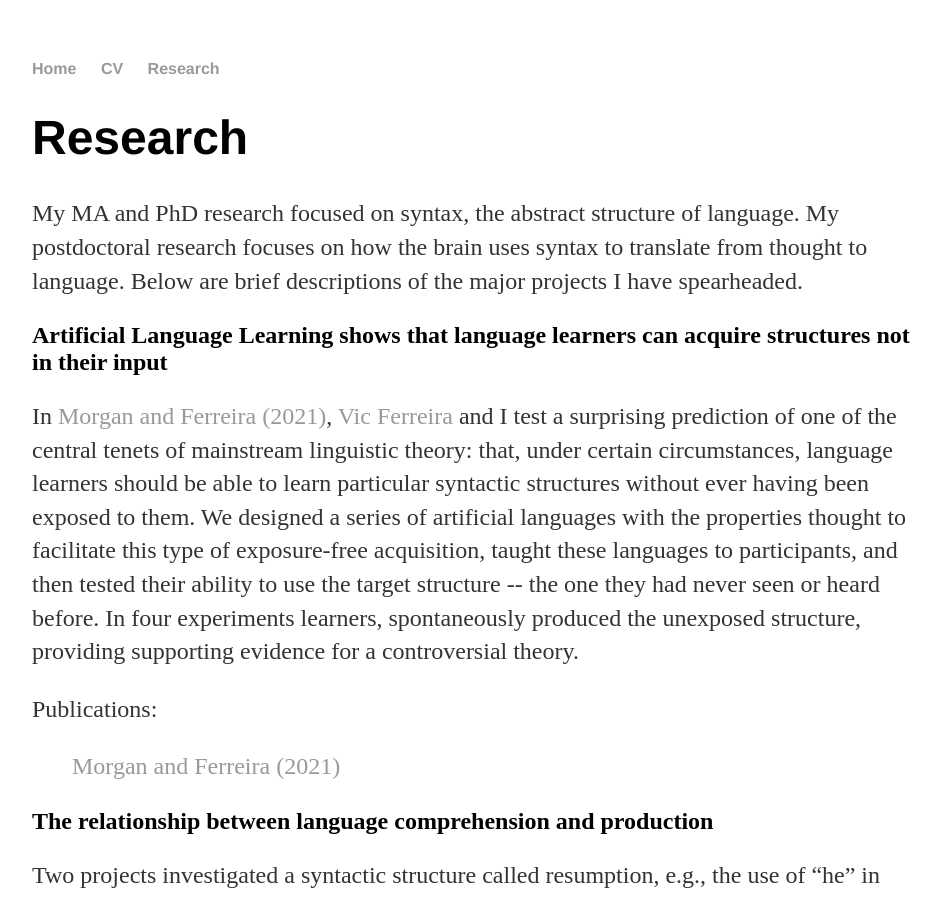
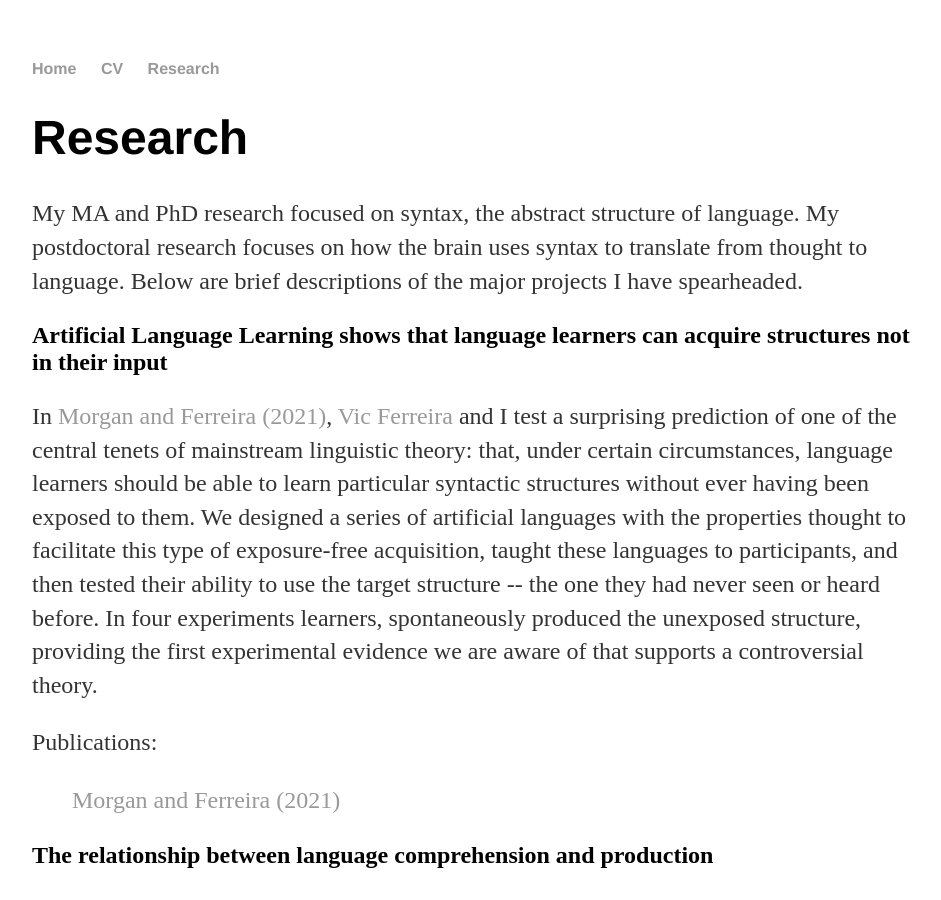
Before and after one commit to adam-milton-morgan/adam-milton-morgan.github.io, a Jekyll site: the page built from research/index.html, in a window 1280 px wide and 900 px high. Shown: the whole window, without its empty margins (160-1101 px from the left). Built offline with Jekyll 4.4.1, drawn with Linux system fonts in a browser that asks for light colours.

Commit message:
Update index.html

```diff
--- a/research/index.html
+++ b/research/index.html
@@ -13,7 +13,7 @@ title: Adam M. Morgan, Cognitive Neuroscientist
 
 	<p>In <a href="https://doi.org/10.1080/20445911.2021.1928678" target="_blank">Morgan and Ferreira (2021)</a>, <a href="https://lpl.ucsd.edu/" target="_blank">Vic Ferreira</a> and I test a surprising prediction of one of the central tenets of mainstream linguistic theory: that, under certain circumstances, language learners should be able to learn particular syntactic structures without ever having been exposed to them.
 		We designed a series of artificial languages with the properties thought to facilitate this type of exposure-free acquisition, taught these languages to participants, and then tested their ability to use the target structure -- the one they had never seen or heard before.
-		In four experiments learners, spontaneously produced the unexposed structure, providing supporting evidence for a controversial theory.
+		In four experiments learners, spontaneously produced the unexposed structure, providing the first experimental evidence we are aware of that supports a controversial theory.
 	</p>
 
 	<p>Publications:</p>
```
